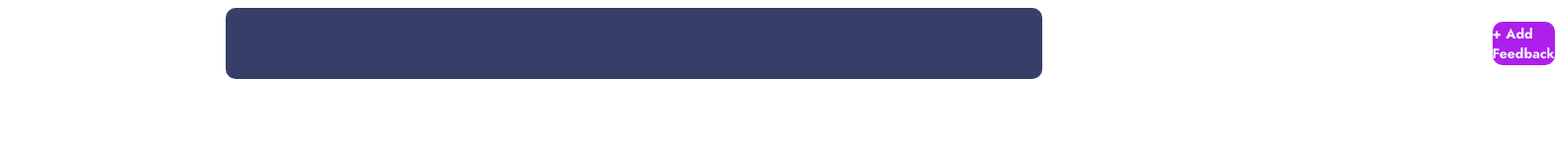
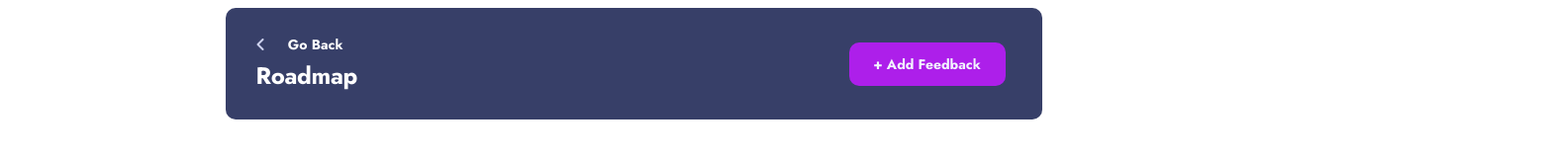
Before and after one commit to AbbaszadeAbbas/Ba-lan-c, a plain HTML site: page Works/ProductFeedbackUIResponsive/index.html in a window 1280 px wide. Shown: the whole page at 99% size, 1571 px wide, since content can reach past the window. Drawn offline with Linux system fonts and the light colour scheme.

Commit message:
headline completed

```diff
--- a/Works/ProductFeedbackUIResponsive/SASS/style.scss
+++ b/Works/ProductFeedbackUIResponsive/SASS/style.scss
@@ -1,23 +1,36 @@
 // Color
+  $color-black:  #000000;
   $color-373F68: #373F68;
   $color-ffffff: #ffffff;
   $color-ad1fea: #ad1fea;
   $color-F2F4FE: #F2F4FE;
+  $color-CDD2EE: #CDD2EE;
 
-// Sizes
-$space-1200px:75rem;
-$space-825px:51.563rem;
-$space-72px:4.5rem;
-$space-10px:0.625rem;
-$space-14px:0.875rem;
-$space-20px:1.25rem;
-$space-158px:9.875rem;
-$space-44px:2.75rem;
-$space-640px:40rem;
+
+// Size
+  $space-1200px: 75rem;
+  $space-825px:  51.563rem;
+  $space-496px:  31rem;
+  $space-113px:  7.063rem;
+  $space-10px:   0.625rem;
+  $space-14px:   0.875rem;
+  $space-20px:   1.25rem;
+  $space-158px:  9.875rem;
+  $space-44px:   2.75rem;
+  $space-103px:  6.438rem;
+  $space-60px:   3.75rem;
+  $space-15px:   0.938rem;
+  $space-4px:    0.25rem;
+  $space-35px:   2.188rem;
+  $space-24px:   1.5rem;
+  $space-31px:   1.938rem;
+  $space-ls:    -0.021rem;
+
+
 
 
 section {
-    width: $sapce-1200px;
+  width: $space-1200px;
   margin: 0 auto;
   display: flex;
   justify-content: center;
@@ -26,24 +39,24 @@ section {
 .right-side-1 {
   // border: 1px solid orange;
   width: $space-825px;
-    height: $space-72px;
+  height: 113px;
   border-radius: $space-10px;
   background-color: $color-373F68;
   display: flex;
   align-items: center;
 
-    div {
+  .add_feedback {
     // border: 1px solid black;
     width: $space-158px;
     height: $space-44px;
-        margin-left: $space-640px;
     border-radius: $space-10px;
-        background-color: $color-purple;
+    background-color: $color-ad1fea;
+    margin-left: 31rem;
     display: flex;
     justify-content: center;
     align-items: center;
 
-        b {
+    .add_feedback_b {
       font-family: Jost;
       font-style: normal;
       font-weight: bold;
@@ -55,24 +68,42 @@ section {
   }
 }
 
-.heading{
-    border: 1px solid black;
-    width: 103px;
-    height: 60px;
+.nav{
+  // border:1px solid $color-black;
+  width:$space-103px;
+  height:$space-60px;
+  margin-left: $space-31px;
 }
 
-// .nav {
-//     border: 1px solid black;
-//     width: 103px;
-//     height: 60px;
-// }
+.nav-bar{
+  // border:1px solid $color-black;
+  display:flex;
+  align-items:center;
+  justify-content:space-between;
+}
 
+.nav-bar-i{
+  color: #CDD2EE;
+}
 
-// .nav-bar-nav {
-//     margin: 0;
-//     margin-right: 15px;
-// }
+.nav-bar-nav{
+  margin:0;
+  margin-right:$space-15px;
+  font-family: 'Jost';
+  font-style: normal;
+  font-weight: 700;
+  font-size: $space-14px;
+  line-height: $space-20px;
+  color: $color-ffffff;
+}
 
-// .nav-p {
-//     margin-top: 10px;
-// }
+.nav-p{
+  margin-top:$space-4px;
+  font-family: 'Jost';
+  font-style: normal;
+  font-weight: 700;
+  font-size: $space-24px;
+  line-height: $space-35px;
+  letter-spacing: $space-ls;
+  color: $color-ffffff;
+}
--- a/Works/ProductFeedbackUIResponsive/index.html
+++ b/Works/ProductFeedbackUIResponsive/index.html
@@ -10,14 +10,28 @@
   <link rel="preconnect" href="https://fonts.gstatic.com" crossorigin>
   <link href="https://fonts.googleapis.com/css2?family=Jost:wght@700&display=swap" rel="stylesheet">
   <script src="https://kit.fontawesome.com/9d36d576e0.js" crossorigin="anonymous"></script>
+  <link rel="preconnect" href="https://fonts.googleapis.com">
+  <link rel="preconnect" href="https://fonts.gstatic.com" crossorigin>
+  <link href="https://fonts.googleapis.com/css2?family=Jost:ital,wght@1,200&display=swap" rel="stylesheet">
+  <link rel="preconnect" href="https://fonts.googleapis.com">
+  <link rel="preconnect" href="https://fonts.gstatic.com" crossorigin>
+  <link
+    href="https://fonts.googleapis.com/css2?family=Jost:ital,wght@0,100;0,200;0,300;0,400;0,500;0,600;0,700;0,800;0,900;1,100;1,200;1,300;1,400;1,500;1,600;1,700;1,800;1,900&display=swap"
+    rel="stylesheet">
   <title>This is dektop site</title>
 </head>
 
 <body>
 <section>
   <div class="right-side-1">
-    <div class="heading"></div>
-    <div class="add_feedback"><b>+ Add Feedback</b></div>
+    <div class="nav">
+      <div class="nav-bar">
+        <i class="fa-solid fa-angle-left  nav-bar-i"></i>
+        <p class="nav-bar-nav">Go Back</p>
+      </div>
+      <p class="nav-p">Roadmap</p>
+    </div>
+    <div class="add_feedback"><b class="add_feedback_b">+ Add Feedback</b></div>
   </div>
 </section>
 </body>
--- /dev/null
+++ b/Works/css/Variables.css
@@ -0,0 +1 @@
+/* No CSS */
```
Also changed, not shown: Works/ProductFeedbackUIResponsive/css/style.css. Lines whose indentation alone changed are shown as unchanged.
